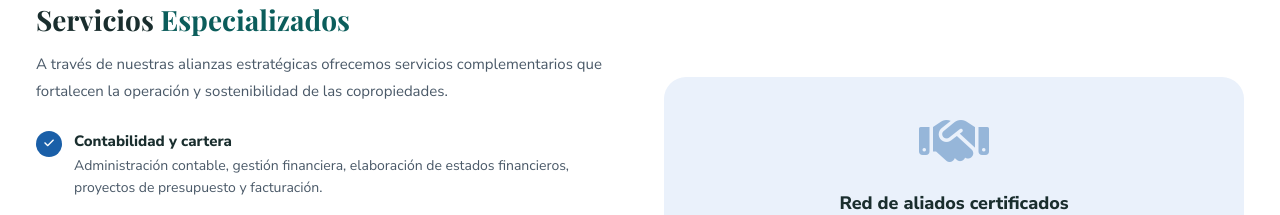
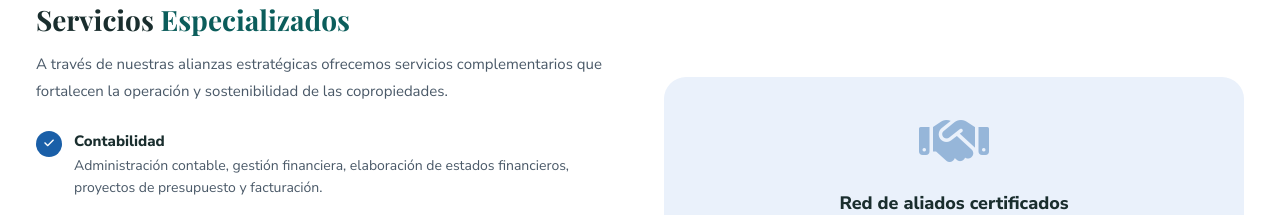
Before and after one commit to pablomoreno16/borca.ph, a Next.js app: page /servicios in a window 1280 px wide. Shown: the part 2140-2355 px from the top of the page. Built offline with nearby package versions, Linux system fonts and the light colour scheme; a web font is replaced by a local one.

Commit message:
Eliminar cartera de los servicios especializados
Dejar solo contabilidad en el título

```diff
--- a/app/servicios/page.tsx
+++ b/app/servicios/page.tsx
@@ -212,7 +212,7 @@ export default function ServiciosPage() {
                   <i className="fa-solid fa-check"></i>
                 </span>
                 <div>
-                  <strong>Contabilidad y cartera</strong>
+                  <strong>Contabilidad</strong>
                   <p>Administración contable, gestión financiera, elaboración de estados financieros, proyectos de presupuesto y facturación.</p>
                 </div>
               </div>
```
